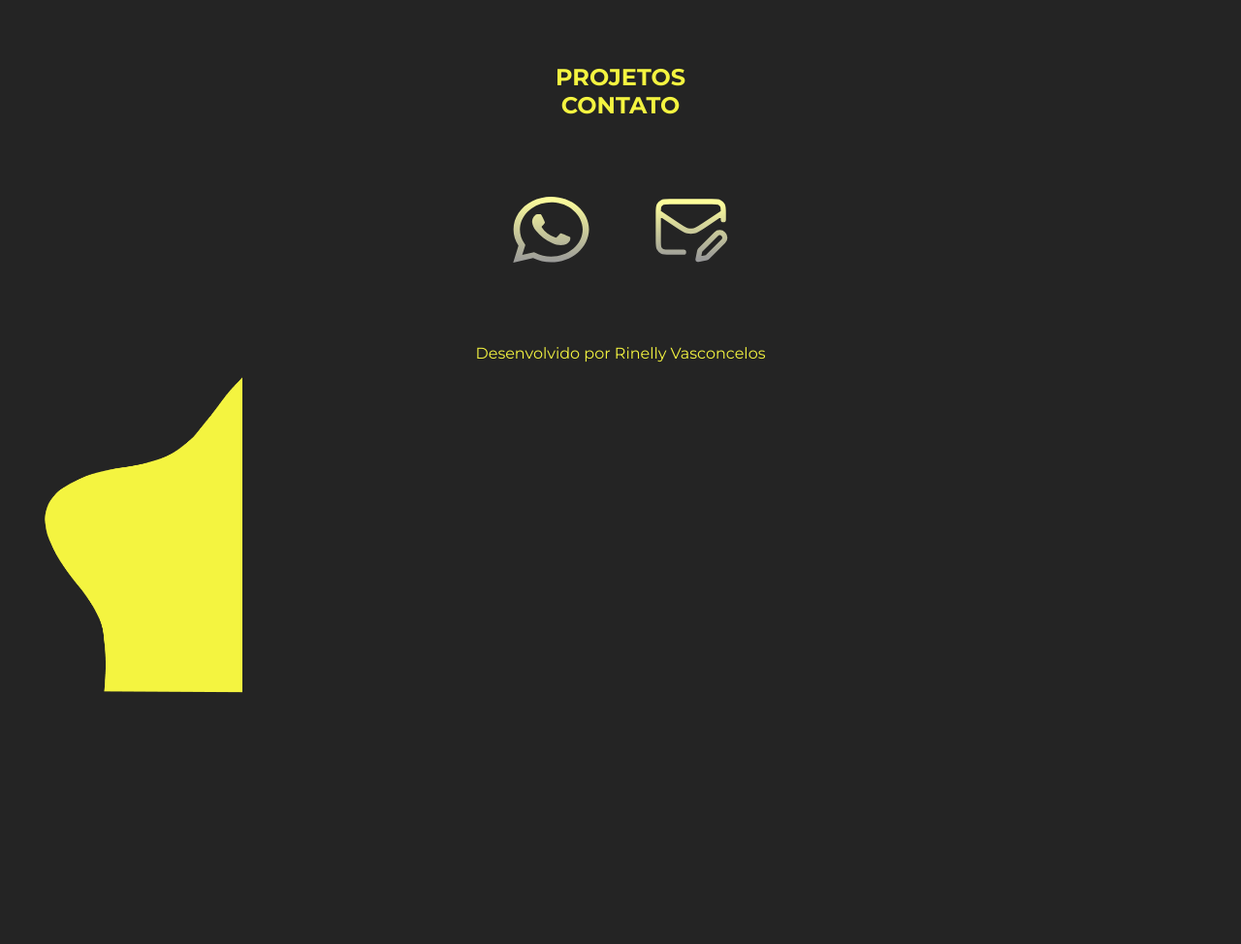
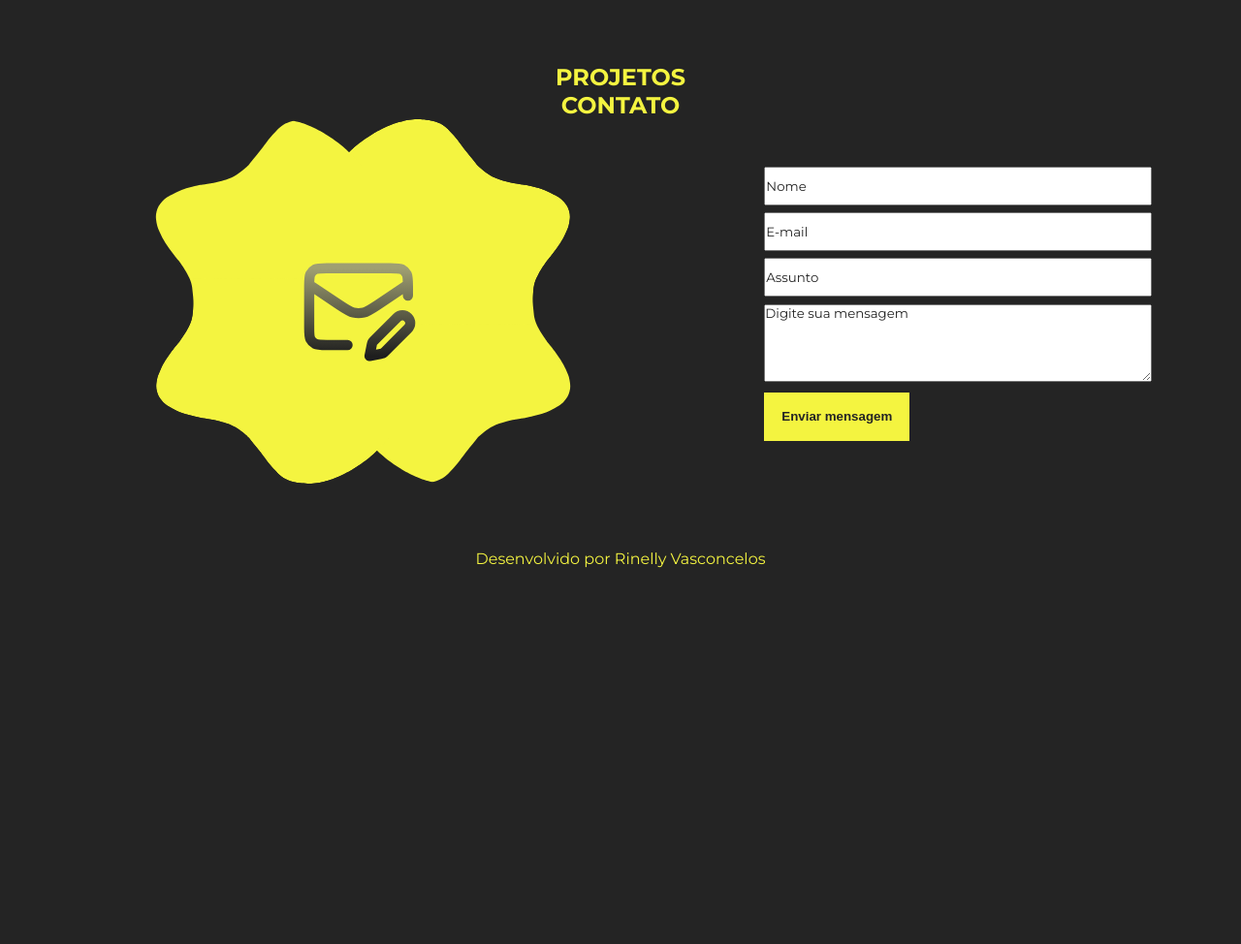
Before and after one commit to Rinelly/portfolio-rinelly, a plain HTML site: page index.html in a window 1280 px wide. Shown: the part 1681-2655 px from the top of the page at 97% size. After the commit the page ends 2306 px from the top, so only its background shows below. Drawn offline with Linux system fonts and the light colour scheme.

Commit message:
Alterações nos estilos em geral.

```diff
--- a/index.html
+++ b/index.html
@@ -30,9 +30,9 @@
             <h1>RINELLY<br>VASCONCELOS </h1>
             <h2>Eleve seu negócio a outro nível com um Front-end de qualidade!</h2>
             <div class="icones-redes-sociais">
-                <a href="https://www.linkedin.com/in/rinelly-vasconcelos-989297142/"><img src="./assets/icon/linkedin.svg" alt="Logo do Linkedin"></a>
-                <a href="https://www.linkedin.com/in/rinelly-vasconcelos-989297142/"><img src="./assets/icon/github.svg" alt="Logo do Gitub"></a>
-                <a href="https://www.linkedin.com/in/rinelly-vasconcelos-989297142/"><img src="./assets/icon/instagram.svg" alt="Logo do Instagram"></a>
+                <a href="https://www.linkedin.com/in/rinelly-vasconcelos-989297142/" target="_blank"><img src="./assets/icon/linkedin.svg" alt="Logo do Linkedin"></a>
+                <a href="https://github.com/Rinelly" target="_blank"><img src="./assets/icon/github.svg" alt="Logo do Gitub"></a>
+                <a href="https://www.instagram.com/rinellyvasconcelos/" target="_blank"><img src="./assets/icon/instagram.svg" alt="Logo do Instagram"></a>
             </div>
             <img class="simbolo-dev" src="assets/image/simbolo.png" alt="simbolo do desenvolvedor">
         </section>
@@ -44,29 +44,44 @@
                 <span class="texto-sobre-mim">Olá, eu sou Rinelly, formada em Análise e Desenvolvimento de Sistemas. Embora minha formação seja na área de tecnologia, estou em um  processo de transição de carreira. Estou determinada a aplicar meus conhecimentos acadêmicos e minha paixão pelo desenvolvimento de sistemas em um ambiente profissional, buscando novas oportunidades para crescer e contribuir com minhas expertise.</span>
             </div>
             <h3>HABILIDADES</h3>
-            <figure>
+            <figure class="imagens-habilidades">
                 <img src="assets/icon/html.svg" alt="Logo HTML 5">
                 <img src="assets/icon/css.svg" alt="Logo CSS">
                 <img src="assets/icon/js.svg" alt="Logo JS">
                 <img src="assets/icon/react.svg" alt="Logo React">
             </figure>
-
             <h3>PROJETOS</h3>
             <div>
+            </div>
+        </section>
+        <h3>CONTATO</h3>
+        <div class="secao-contato">
+            <div>
+                <img src="assets/image/img-contato.svg" alt="Imagem de fundo amarelo com o icone de e-mail no meio.">
+            </div >
+            <div class="formulario">
+                <form action="" method="">
+                    <div>
+                        <input type="text" id="nome" placeholder="Nome"/>
+                    </div>
+                    <div>
+                        <input type="email" id="email" placeholder="E-mail"/>
+                    </div>
+                        <input type="text" id="assunto" placeholder="Assunto"/>
+                    <div>
+                        <textarea id="msg" placeholder="Digite sua mensagem"></textarea>
+                    </div>
+                    <div>
+                    <button type="submit" class="btn-enviar">Enviar mensagem</button>
+                    </div>
+                </form>
+            </div>
 
             </div>
-
-        </section>
-
         <footer>
-            <h3>CONTATO</h3>
-            <div>
-                <a href="" class="icones-contato"><img src="assets/icon/whatsapp.svg"></a>
-                <a href="" class="icones-contato"><img src="assets/icon/email.svg" class="contato"></a>
-            </div>
             <span>Desenvolvido por Rinelly Vasconcelos</span>
         </footer>
-        <div class="imagem-direita"></div>
+
     </main>
 </body>
 </html>
--- a/style.css
+++ b/style.css
@@ -121,34 +121,63 @@ h3 {
     align-items: center;
     word-wrap: break-word;
 }
-figure {
+.imagens-habilidades {
    text-align: center;
    margin: 5%;
 }
 
-figure img {
+.imagens-habilidades img {
     padding: 2rem;
 }
 
-.imagem-direita {
-    width: 500px;
-    height: 600px;
-    background-image: url("./assets/image/direita.png");
-    background-repeat: no-repeat;
-    background-size: 50%;
+.secao-contato {
+    display: flex;
+    justify-content: space-evenly;
+    align-items: center;
+}
+
+.icones-contato {
+    padding: 1rem;
+}
+
+.secao-contato form {
+    margin-left: 10%;
+}
+
+input::placeholder, textarea::placeholder{
+    color: #242424;
+    font-weight: 400;
+    font-family:"Montserrat", serif;
+}
+
+#nome, #email, #assunto, #msg {
+    width: 400px;
+    height: 40px;
+    margin-bottom: 2%;
+}
+
+#msg {
+    height: 80px;
+}
+
+.btn-enviar {
+    width: 150px;
+    height: 50px;
+    font-weight: 600;
+    cursor: pointer;
+    border: none;
+    color: #242424;
+    background-color: #F4F440;
+
+}
+
+.btn-enviar:hover{
+    background-color: #A6A663;
 }
 
 footer{
-    display: flex;
-    flex-direction: column;
-    align-items: center;
-    gap: 5rem;
-
-}
-
-.icones-contato {
- padding: 2rem;
-
+    text-align: center;
+    margin: 5% 0 3% 0;
 }
 
 footer span {
```
Also changed, not shown: assets/image/img-contato.svg (added).
